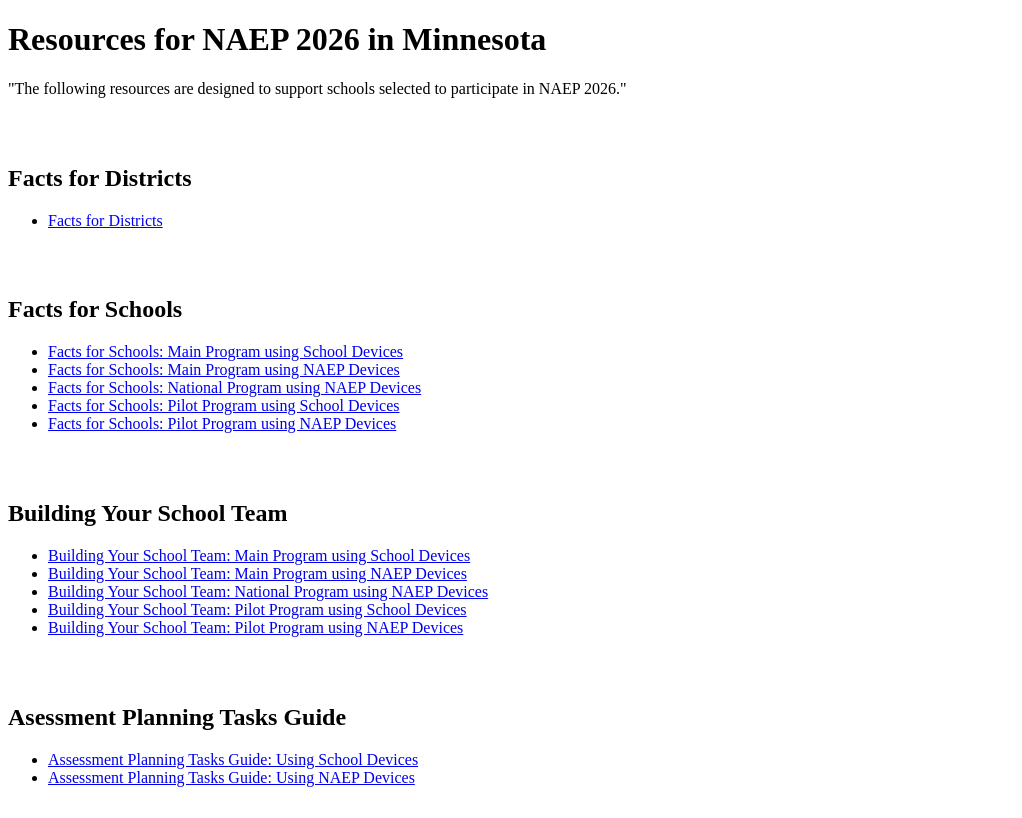
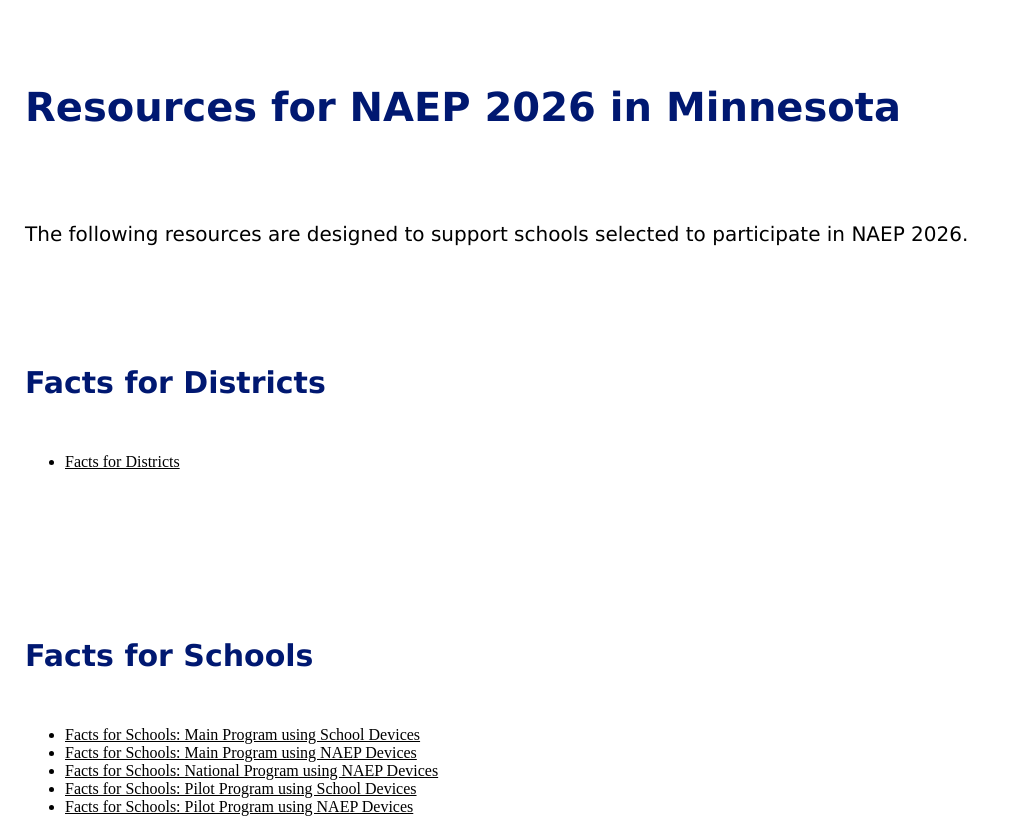
Before and after one commit to jncain/NAEP26inMN, a plain HTML site: page index.html in a window 1280 px wide. Shown: the top 818 px of the page, without its empty margins (0-1022 px from the left). Drawn offline with Linux system fonts and the light colour scheme.

Commit message:
Update index.html

```diff
--- a/index.html
+++ b/index.html
@@ -1,9 +1,19 @@
 <!DOCTYPE html>
 <html>
+  <head>
+    <style>
+      body {margin: 25px}
+      p {font-family: "Verdana"; font-size: 20px; color: #000000; line-height: 2;}
+      h1 {font-family: "Verdana"; font-size: 40px; font-weight: bold; color: #001871; line-height: 4;}
+      h2 {font-family: "Verdana"; font-size: 30px; color: #001871; line-height: 3;}
+      a {color: #000000;}
+    </style>
+  </head>
+
   <body>
     <h1> Resources for NAEP 2026 in Minnesota</h1>
-    <p>"The following resources are designed to support schools selected to participate in NAEP 2026."</p>
-    <h2>&nbsp;</h2>
+    <p>The following resources are designed to support schools selected to participate in NAEP 2026.</p>
+    <p>&nbsp;</p>
     <h2>Facts for Districts</h2>
     <ul>
       <li><a href="NAEP 2026 in Minnesota - Facts for Districts.pdf" target="_blank">Facts for Districts</a></li>
```
